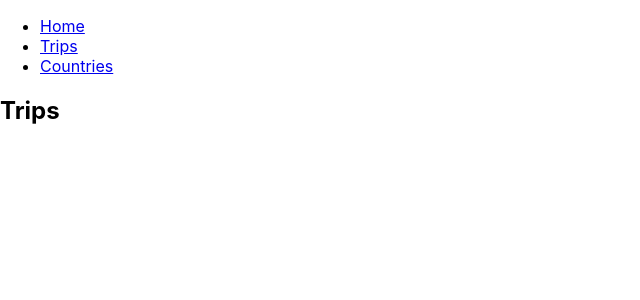
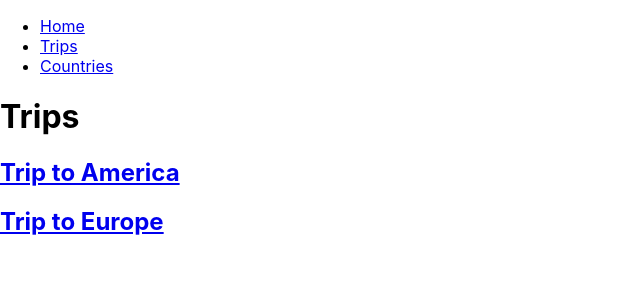
Before and after one commit to chrdina/shells-steps, a React (Create React App) app: page /trips in a window 1280 px wide. Shown: the top 300 px of the page, without its empty margins (0-640 px from the left). Built offline with nearby package versions, Linux system fonts and the light colour scheme.

Commit message:
Routing working with trip tile linking to correct trip component

```diff
--- a/src/App.js
+++ b/src/App.js
@@ -1,17 +1,11 @@
 import React from 'react';
 import './App.css';
-import { BrowserRouter as Router, Route, Link } from "react-router-dom";
+import { BrowserRouter as Router, Route, Switch, Link } from "react-router-dom";
+import Index from './pages/index'
+import Countries from './pages/countries.js';
+import Trips from './pages/trips';
+import Trip from './components/trip';
 
-function Index() {
-  return <h2>Home</h2>;
-}
-function Trips() {
-  return <h2>Trips</h2>;
-}
-function Countries({match:{params}}) {
-  console.log(params);
-  return <h2>Countries</h2>;
-}
 
 function App() {
   return (
@@ -30,10 +24,12 @@ function App() {
             </li>
           </ul>
         </nav>
-
-        <Route path="/" exact component={Index} />
-        <Route path="/trips/" component={Trips} />
-        <Route path="/countries/:id" component={Countries} />
+        <Switch>
+          <Route path="/" exact component={Index} />
+          <Route path="/trips/" component={Trips} />
+          <Route path="/countries/" component={Countries} />
+          <Route path="/trip/:id" component={Trip} />
+        </Switch>
       </div>
     </Router>
   );
--- /dev/null
+++ b/src/components/tile.js
@@ -0,0 +1,21 @@
+import React from 'react';
+import { BrowserRouter as Router, Route, Link } from "react-router-dom";
+
+class Tile extends React.Component {
+  render() {
+
+    const tripUrl = '/trip/' + this.props.text;
+    return (
+      <div>
+        <Link to={tripUrl}>
+          <div>
+            <h2>{this.props.text}</h2>
+          </div>
+        </Link>
+
+      </div>
+    );
+  }
+}
+
+export default Tile;
--- a/src/components/trip.js
+++ b/src/components/trip.js
@@ -0,0 +1,16 @@
+import React from 'react';
+
+class Trip extends React.Component {
+
+  render() {
+    const { params } = this.props.match
+    return (
+      <div>
+        <h1>Trip ID is: {params.id}</h1>
+      </div>
+    );
+  }
+
+}
+
+export default Trip;
--- /dev/null
+++ b/src/pages/countries.js
@@ -0,0 +1,15 @@
+import React from 'react';
+import Tile from '../components/tile';
+
+class Countries extends React.Component {
+  render() {
+    return (
+      <div>
+        <h1>Countries</h1>
+        <Tile text='Test Tile' />
+      </div>
+    );
+  }
+}
+
+export default Countries;
--- /dev/null
+++ b/src/pages/index.js
@@ -0,0 +1,13 @@
+import React from 'react';
+
+class Index extends React.Component {
+  render() {
+    return (
+      <div>
+        <h1>Index</h1>
+      </div>
+    );
+  }
+}
+
+export default Index;
--- /dev/null
+++ b/src/pages/trips.js
@@ -0,0 +1,16 @@
+import React from 'react';
+import Tile from '../components/tile';
+
+class Trips extends React.Component {
+  render() {
+    return (
+      <div>
+        <h1>Trips</h1>
+        <Tile text='Trip to America' />
+        <Tile text='Trip to Europe' />
+      </div>
+    );
+  }
+}
+
+export default Trips
```
Also changed, not shown: src/pages/trips/index.js (deleted).
